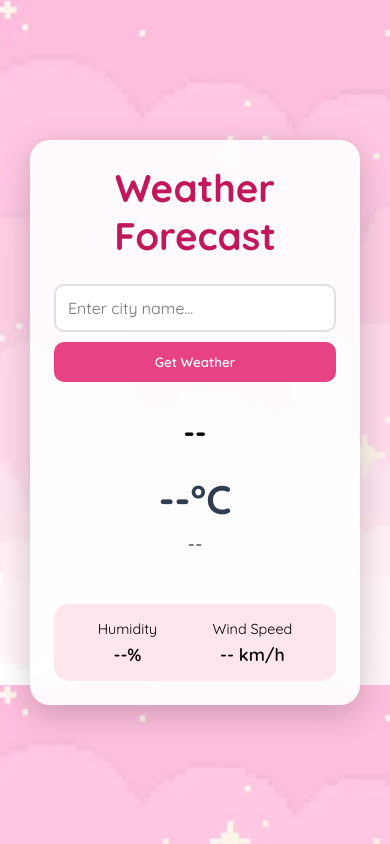
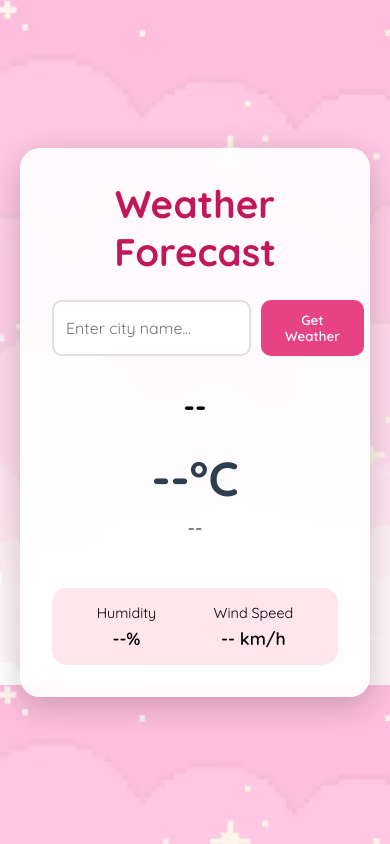
Before and after one commit to Shweta-Nadar/Weather-forecast, a plain HTML site: page index.html in a window 390 px wide. Drawn offline with Linux system fonts and the light colour scheme; a web font is replaced by a local one.

Commit message:
Update style.css

```diff
--- a/style.css
+++ b/style.css
@@ -12,7 +12,6 @@
 body {
     min-height: 100vh;
     background-image: url("pixelbg.png");
-    /* background: linear-gradient(135deg, #ffa8bd, #ffffff); */
     display: flex;
     justify-content: center;
     align-items: center;
@@ -33,9 +32,6 @@ body {
     transition: transform 0.3s ease;
 }
 
-.weather-card:hover {
-    transform: translateY(-5px);
-}
 
 h1 {
     color: #c2185b;
@@ -73,7 +69,6 @@ button {
     color: rgb(255, 255, 255);
     font-weight: 600;
     cursor: pointer;
-    transition: background 0.3s ease;
 }
 
 button:hover {
@@ -94,7 +89,7 @@ button:hover {
     margin: 1.5rem 0;
     display: flex;
     flex-direction: column;
-    align-items: center; /* centers the image horizontally */
+    align-items: center;
     justify-content: center;
 }
 
@@ -142,26 +137,3 @@ button:hover {
     font-weight: 600;
     font-size: 1.1rem;
 }
-
-
-@media (max-width: 480px) {
-    .container {
-        padding: 10px;
-    }
-
-    .weather-card {
-        padding: 1.5rem;
-    }
-
-    .search-box {
-        flex-direction: column;
-    }
-
-    button {
-        width: 100%;
-    }
-
-    .temperature {
-        font-size: 2.5rem;
-    }
-}
```
